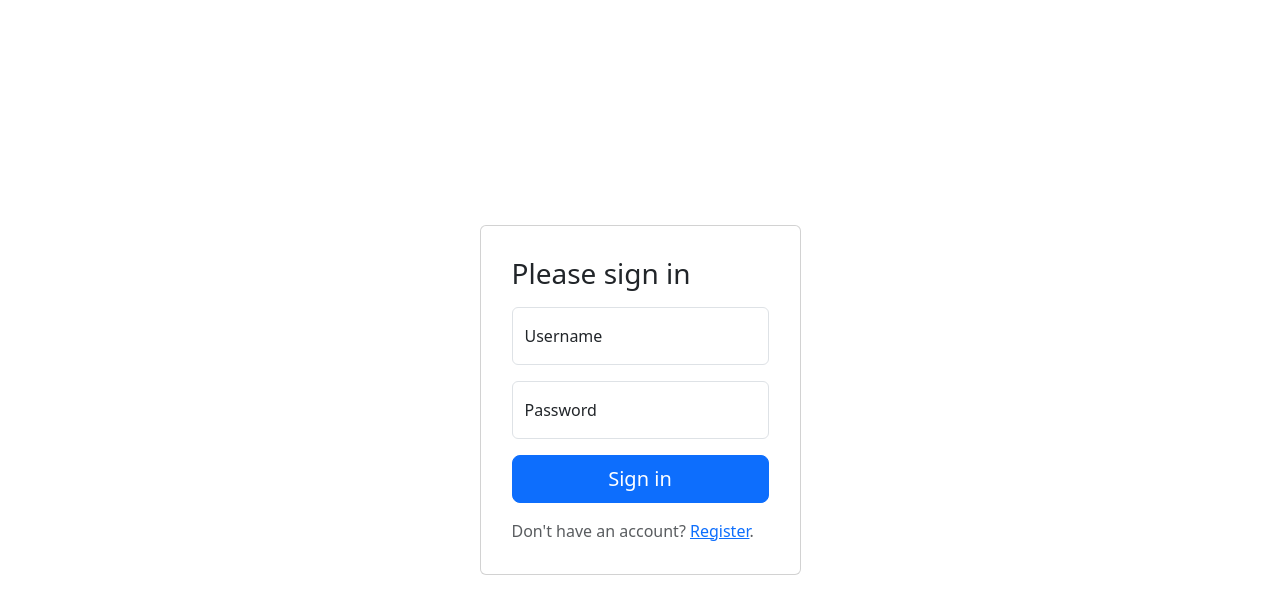
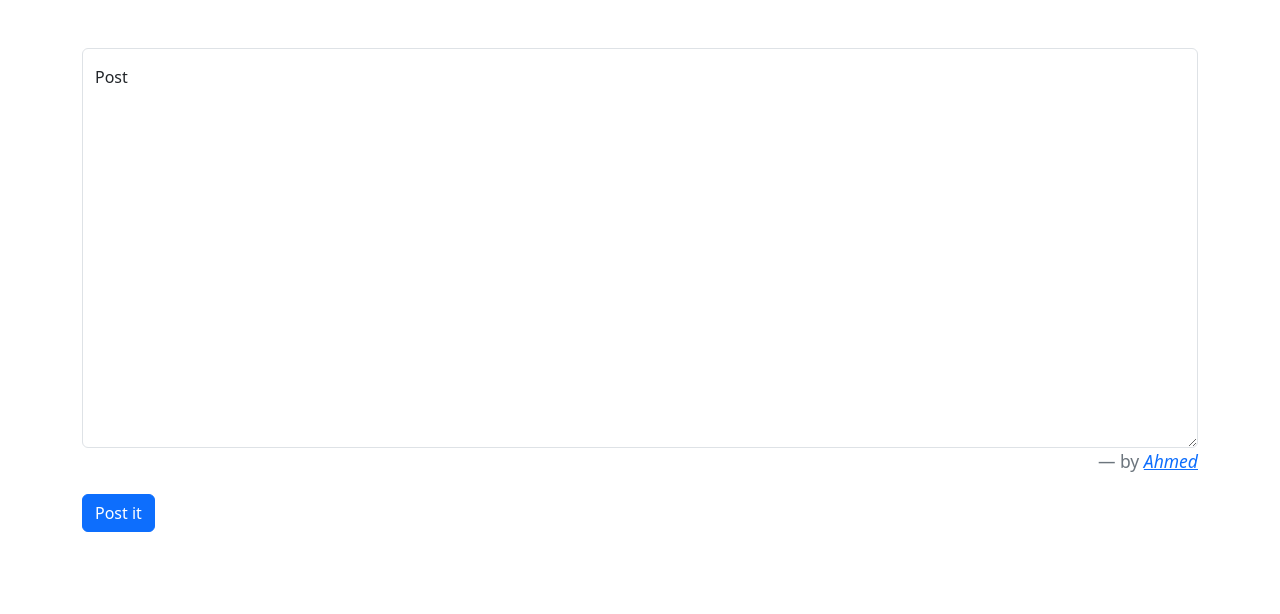
Before and after one commit to El-Ahmed/posts-front, an Angular app: page / in a window 1280 px wide. Shown: the top 614 px of the page. Built offline with nearby package versions, Linux system fonts and the light colour scheme.

Commit message:
added create post component

```diff
--- a/src/app/app.component.html
+++ b/src/app/app.component.html
@@ -5,6 +5,8 @@
 <!--  <app-post [postdate]="mdate.toLocaleString()" username="SomeoneElse" text="hello earth."></app-post>-->
 <!--</div>-->
 
-<app-sign></app-sign>
+<!--<app-sign></app-sign>-->
+
+<app-create/>
 
 <router-outlet></router-outlet>
--- a/src/app/app.module.ts
+++ b/src/app/app.module.ts
@@ -5,12 +5,14 @@ import { AppRoutingModule } from './app-routing.module';
 import { AppComponent } from './app.component';
 import { PostComponent } from './post/post.component';
 import { SignComponent } from './sign/sign.component';
+import { CreateComponent } from './create/create.component';
 
 @NgModule({
   declarations: [
     AppComponent,
     PostComponent,
-    SignComponent
+    SignComponent,
+    CreateComponent
   ],
   imports: [
     BrowserModule,
--- /dev/null
+++ b/src/app/create/create.component.html
@@ -0,0 +1,19 @@
+
+<div class="container pt-5">
+  <form>
+
+    <div class="form-floating bg-body-emphasis">
+      <textarea class="form-control" placeholder="Write your post here" id="postText" style="height: 400px"></textarea>
+      <label for="postText">Post</label>
+    </div>
+
+    <blockquote class="blockquote mt-3">
+      <footer class="blockquote-footer text-end">by <cite [title]="username"><a [routerLink]="'/posts/'+username">{{username}}</a></cite></footer>
+    </blockquote>
+
+    <div >
+      <button type="submit" class="btn btn-primary mt-1">Post it</button>
+    </div>
+
+  </form>
+</div>
--- /dev/null
+++ b/src/app/create/create.component.ts
@@ -0,0 +1,11 @@
+import { Component } from '@angular/core';
+
+@Component({
+  selector: 'app-create',
+  templateUrl: './create.component.html',
+  styleUrls: ['./create.component.css']
+})
+export class CreateComponent {
+  username="Ahmed"
+
+}
--- a/src/styles.css
+++ b/src/styles.css
@@ -3,3 +3,7 @@
 body {
   height: 100vh;
 }
+
+.form-control {
+  background-color: var(--bs-body-bg)!important;
+}
```
Also changed, not shown: src/app/create/create.component.css (added), 1 other file (tests, documents, lock files or other folders).
